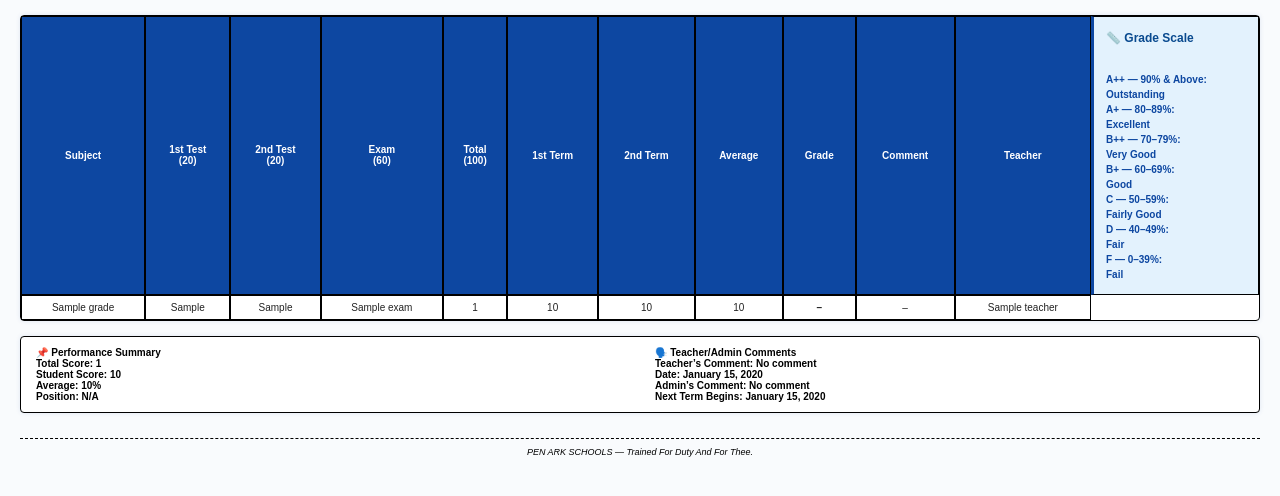
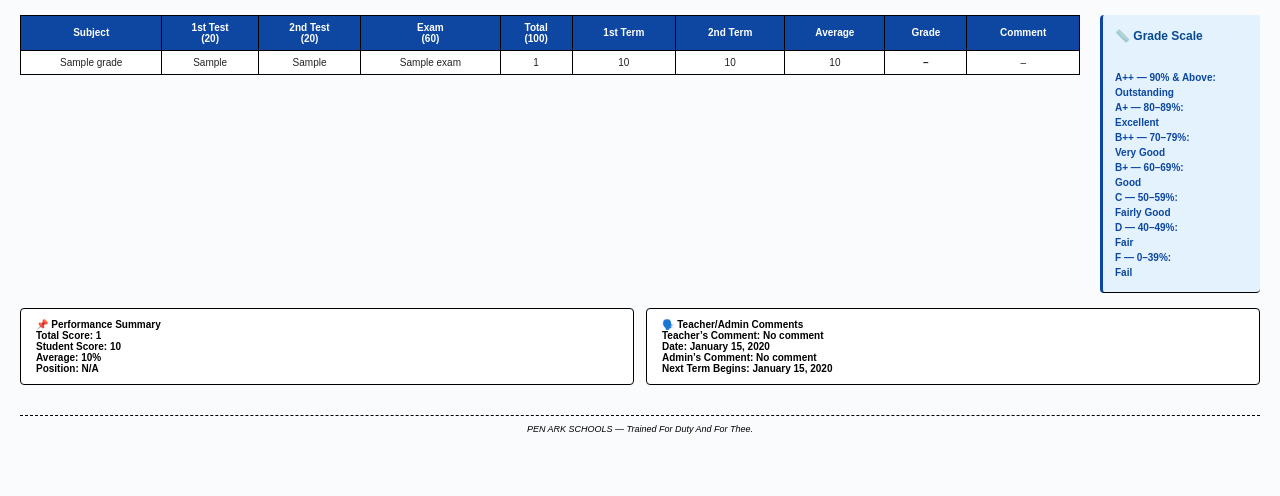
Before and after one commit to Chukwuaruka/school_portal, a Django app: template portal/templates/portal/grades_pdf.html in a window 1280 px wide. Shown: the part 116-612 px from the top of the page. Run offline with Django 5.2, Linux system fonts and the light colour scheme; the template is opened without the code that fills it: most values are stand-ins (such as "Sample title", 1, 10 or a date in 2020); grey boxes marked "Sample" are stand-in pictures.

```diff
--- a/portal/templates/portal/grades_pdf.html
+++ b/portal/templates/portal/grades_pdf.html
@@ -38,11 +38,9 @@
 
     table {
       width: 100%;
-      border-collapse: separate;
-      border-spacing: 0;
-      margin-bottom: 10px;
+      border-collapse: collapse;
+      margin-bottom: 12px;
       background-color: #fff;
-      box-shadow: 0 0 5px rgba(13, 71, 161, 0.1);
       border-radius: 4px;
       border: 1px solid #000;
     }
@@ -69,15 +67,17 @@
       line-height: 1.5;
       background: #e3f2fd;
       border-left: 3px solid #0d47a1;
-      border-bottom: 1px solid #000;  /* add bottom border */
+      border-bottom: 1px solid #000;
       padding: 12px 12px;
       font-weight: 600;
       color: #0d47a1;
-      width: 140px; /* Slightly bigger than before */
-      margin-left: 10px; /* add space from table */
+      width: 160px;
+      margin-left: 10px;
       vertical-align: top;
-      /* Make this cell behave like block with spacing */
       white-space: normal;
+      float: right;
+      box-sizing: border-box;
+      border-radius: 4px;
     }
 
     .grade-scale strong {
@@ -94,35 +94,37 @@
     }
 
     /* Summary Section */
-    .summary-table {
-      width: 100%;
+    .summary-container {
+      display: flex;
+      justify-content: space-between;
+      gap: 12px;
       margin-top: 15px;
-      background: #fff;
-      box-shadow: 0 0 5px rgba(13, 71, 161, 0.1);
-      border-radius: 4px;
-      border: 1px solid #000;
+      margin-bottom: 20px;
     }
 
-    .summary-table td {
-      border: none;
-      text-align: left;
+    .summary-box {
+      flex: 1;
+      background: #fff;
+      border: 1px solid #000;
+      border-radius: 4px;
+      padding: 10px 15px;
       font-size: 10px;
-      padding: 10px 15px;
-      vertical-align: top;
       color: #000;
       font-weight: bold;
+      min-width: 0; /* prevent overflow */
     }
 
     .footer {
       text-align: center;
       font-size: 9px;
-      margin-top: 25px;
+      margin-top: 30px;
       border-top: 1px dashed #000;
       padding-top: 8px;
       color: #000;
       font-style: italic;
       clear: both;
     }
+
   </style>
 </head>
 <body>
@@ -140,7 +142,8 @@
 </div>
 
 {% if grades %}
-<table>
+<div style="overflow: hidden;">
+  <table style="width: calc(100% - 180px); float: left;">
     <thead>
       <tr>
         <th>Subject</th>
@@ -153,17 +156,6 @@
         <th>Average</th>
         <th>Grade</th>
         <th>Comment</th>
-      <th>Teacher</th>
-      <th rowspan="{{ grades|length|add:1 }}" class="grade-scale">
-        <strong>📏 Grade Scale</strong><br />
-        A++ — 90% &amp; Above:<br />Outstanding<br />
-        A+ — 80–89%:<br />Excellent<br />
-        B++ — 70–79%:<br />Very Good<br />
-        B+ — 60–69%:<br />Good<br />
-        C — 50–59%:<br />Fairly Good<br />
-        D — 40–49%:<br />Fair<br />
-        F — 0–39%:<br />Fail
-      </th>
       </tr>
     </thead>
     <tbody>
@@ -179,31 +171,40 @@
         <td>{{ grade.average_score|default:"–" }}</td>
         <td><strong>{{ grade.manual_grade|default:"–" }}</strong></td>
         <td>{{ grade.grade_comment|default:"–" }}</td>
-      <td>{% if grade.teacher %}{{ grade.teacher.get_full_name }}{% else %}–{% endif %}</td>
       </tr>
       {% endfor %}
     </tbody>
   </table>
 
-<!-- Summary Section Side-by-Side -->
-<table class="summary-table">
-  <tr>
-    <td width="50%">
+  <div class="grade-scale">
+    <strong>📏 Grade Scale</strong><br />
+    A++ — 90% &amp; Above:<br />Outstanding<br />
+    A+ — 80–89%:<br />Excellent<br />
+    B++ — 70–79%:<br />Very Good<br />
+    B+ — 60–69%:<br />Good<br />
+    C — 50–59%:<br />Fairly Good<br />
+    D — 40–49%:<br />Fair<br />
+    F — 0–39%:<br />Fail
+  </div>
+</div>
+
+<div class="summary-container">
+  <div class="summary-box">
     <strong>📌 Performance Summary</strong><br />
     <strong>Total Score:</strong> {{ report.total_available_score|default:"N/A" }}<br />
     <strong>Student Score:</strong> {{ report.overall_score|default:"N/A" }}<br />
     <strong>Average:</strong> {{ report.overall_average|default:"N/A" }}%<br />
     <strong>Position:</strong> {{ report.overall_position|default:"N/A" }}
-    </td>
-    <td width="50%">
+  </div>
+
+  <div class="summary-box">
     <strong>🗣️ Teacher/Admin Comments</strong><br />
     <strong>Teacher’s Comment:</strong> {{ report.teacher_comment|default:"No comment" }}<br />
     <strong>Date:</strong> {{ report.date_uploaded|date:"F j, Y" }}<br />
     <strong>Admin’s Comment:</strong> {{ report.admin_comment_report|default:"No comment" }}<br />
     <strong>Next Term Begins:</strong> {{ report.next_term_date|date:"F j, Y"|default:"TBD" }}
-    </td>
-  </tr>
-</table>
+  </div>
+</div>
 
 {% else %}
 <p style="text-align:center;">No grades available for this report.</p>
```
Lines whose indentation alone changed are shown as unchanged.
